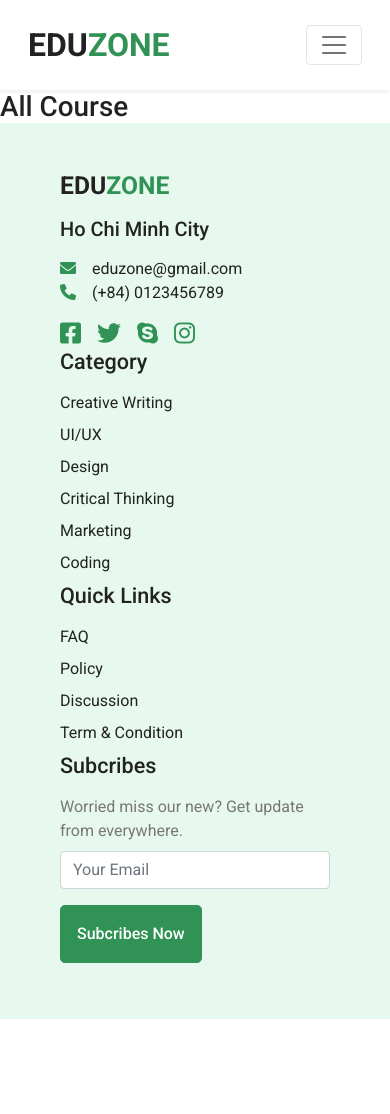
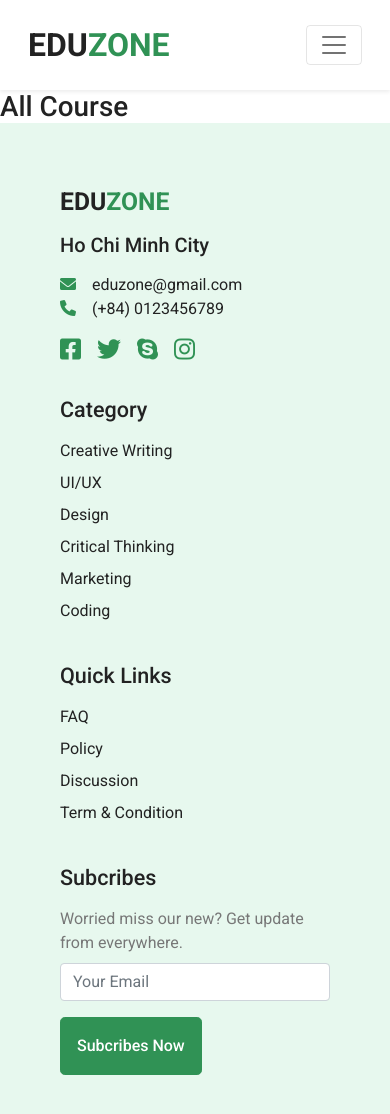
Before and after one commit to huydoan1908/EduZone, a React (Create React App) app in the folder client/: page /courses in a window 390 px wide. Shown: the top 1114 px of the page. Before the commit the page ends 1019 px from the top, so only its background shows below. Built offline with nearby package versions, Linux system fonts and the light colour scheme; the HTML template or start-up script is replaced by a standard one.

Commit message:
fix responsive footer

```diff
--- a/client/src/components/Footer/Footer.jsx
+++ b/client/src/components/Footer/Footer.jsx
@@ -15,7 +15,7 @@ export default function Footer() {
         <div className="footer">
             <Container>
                 <Row>
-                    <Col md={6} lg={3}>
+                    <Col sm={6} lg={3} className="my-3">
                         <h2 className="fw-bold text-uppercase mb-3">Edu<span className='color-primary'>Zone</span></h2>
                         <h5>Ho Chi Minh City</h5>
                         <div className="email mt-3">
@@ -41,7 +41,7 @@ export default function Footer() {
                             </Link>
                         </div>
                     </Col>
-                    <Col md={6} lg={3}>
+                    <Col sm={6} lg={3} className="my-3">
                         <h4 className="mb-3">Category</h4>
                         <Link to="/" className="d-block my-2">Creative Writing</Link>
                         <Link to="/" className="d-block my-2">UI/UX</Link>
@@ -50,14 +50,14 @@ export default function Footer() {
                         <Link to="/" className="d-block my-2">Marketing</Link>
                         <Link to="/" className="d-block my-2">Coding</Link>
                     </Col>
-                    <Col md={6} lg={3}>
+                    <Col sm={6} lg={3} className="my-3">
                         <h4 className="mb-3">Quick Links</h4>
                         <Link to="/" className="d-block my-2">FAQ</Link>
                         <Link to="/" className="d-block my-2">Policy</Link>
                         <Link to="/" className="d-block my-2">Discussion</Link>
                         <Link to="/" className="d-block my-2">Term & Condition</Link>
                     </Col>
-                    <Col md={6} lg={3}>
+                    <Col sm={6} lg={3} className="my-3">
                         <h4 className="mb-3">Subcribes</h4>
                         <p>Worried miss our new? Get update from everywhere.</p>
                         <Form>
```
